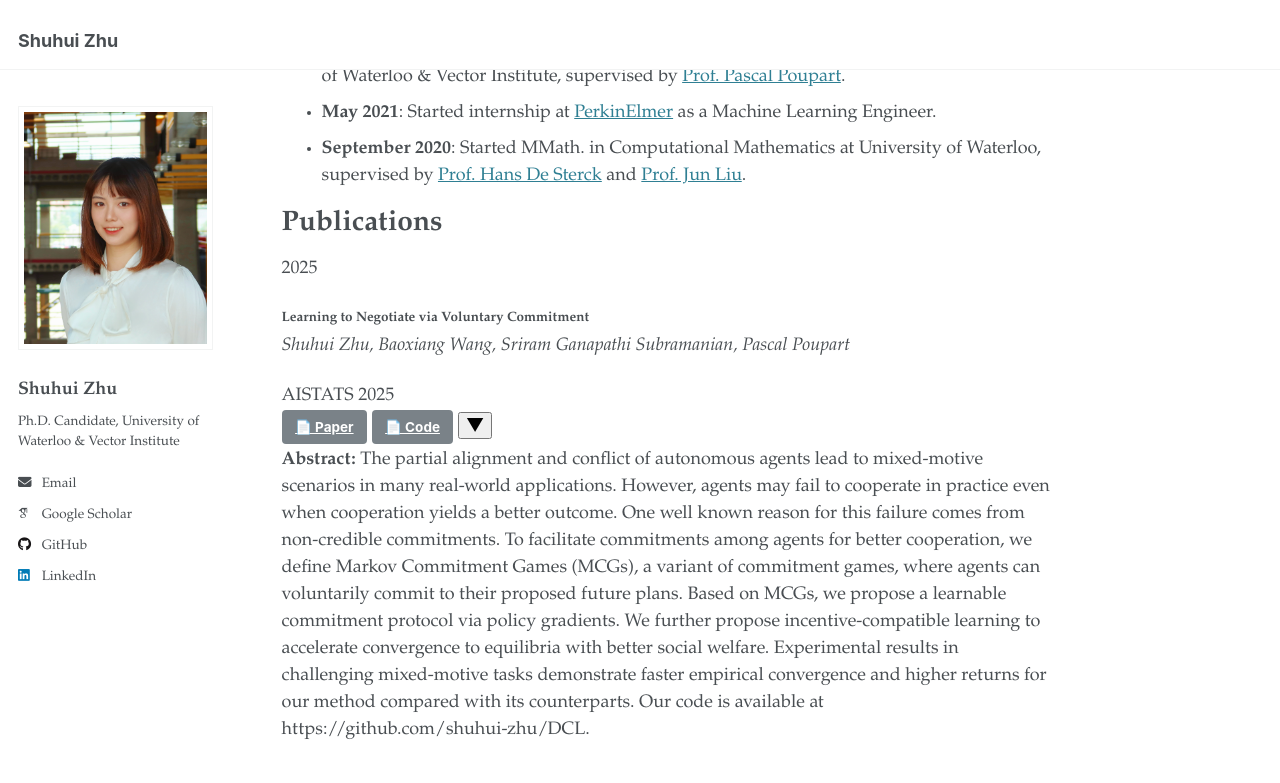
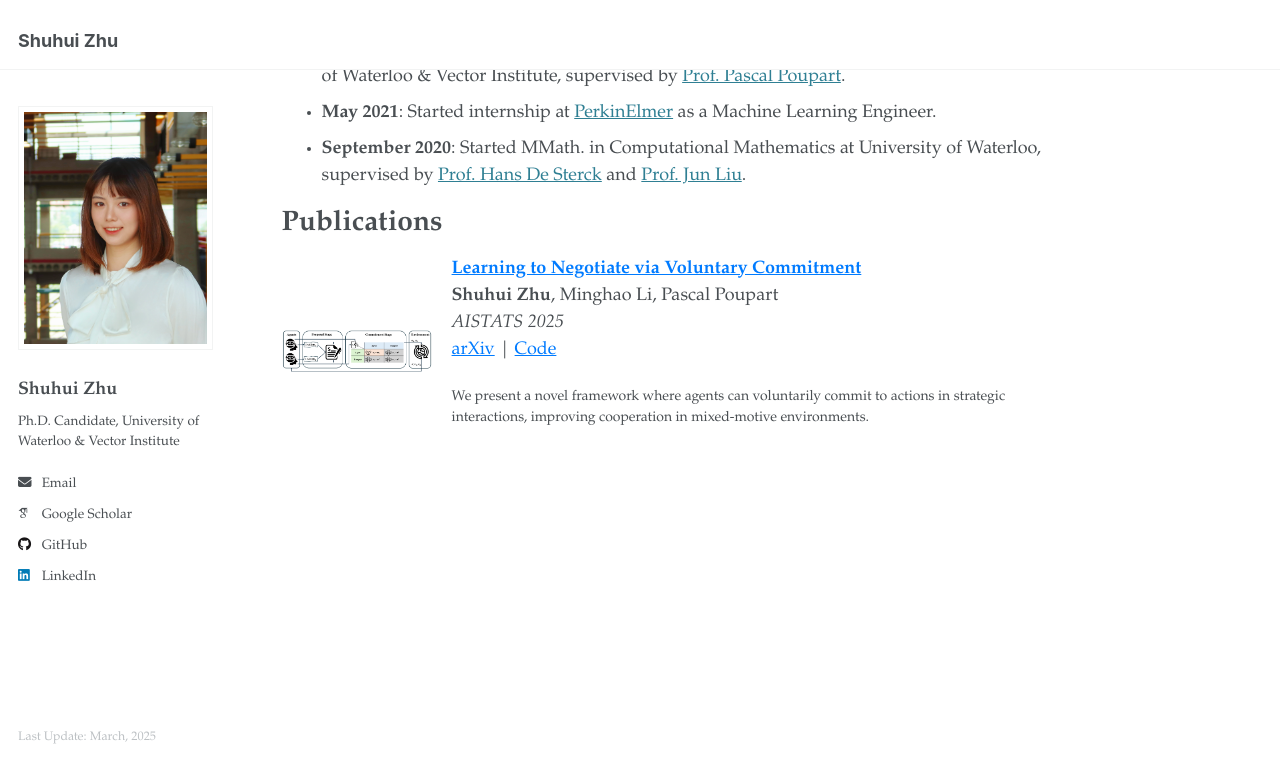
Before and after one commit to shuhui-zhu/shuhui-zhu.github.io, a Jekyll site: the page built from _pages/about.md, in a window 1280 px wide and 900 px high, scrolled down 526 px. Shown: the top 783 px of the window. Built offline with Jekyll 4.4.1, drawn with Linux system fonts in a browser that asks for light colours; some web fonts are replaced.

Commit message:
add figure to paper

```diff
--- a/_pages/about.md
+++ b/_pages/about.md
@@ -23,19 +23,22 @@ News
 
 Publications
 ======
-<div class="timeline">
-  <div class="timeline-item">
-    <div class="timeline-year">2025</div>
-    <div class="timeline-content">
-      <h4>Learning to Negotiate via Voluntary Commitment</h4>
-      <p><i>Shuhui Zhu, Baoxiang Wang, Sriram Ganapathi Subramanian, Pascal Poupart</i></p>
-      <span class="label">AISTATS 2025</span><br>
-      <a href="https://openreview.net/forum?id=DZwHPyPeZO" target="_blank" class="btn">📄 Paper</a>
-      <a href="https://github.com/shuhui-zhu/DCL" target="_blank" class="btn">📄 Code</a>
-      <button class="toggle-abstract" onclick="toggleAbstract('abstract1')">▼</button>
-      <div id="abstract1" class="abstract-content">
-        <p><strong>Abstract:</strong> The partial alignment and conflict of autonomous agents lead to mixed-motive scenarios in many real-world applications. However, agents may fail to cooperate in practice even when cooperation yields a better outcome. One well known reason for this failure comes from non-credible commitments. To facilitate commitments among agents for better cooperation, we define Markov Commitment Games (MCGs), a variant of commitment games, where agents can voluntarily commit to their proposed future plans. Based on MCGs, we propose a learnable commitment protocol via policy gradients. We further propose incentive-compatible learning to accelerate convergence to equilibria with better social welfare. Experimental results in challenging mixed-motive tasks demonstrate faster empirical convergence and higher returns for our method compared with its counterparts. Our code is available at https://github.com/shuhui-zhu/DCL.</p>
-      </div>
-    </div>
+<div style="display: flex; align-items: center; margin-bottom: 20px;">
+  <div style="flex: 0 0 150px; margin-right: 20px;">
+    <img src="images/MCG.jpg" alt="Paper Figure" width="200">
+  </div>
+  <div>
+    <p>
+      <a href="https://openreview.net/forum?id=DZwHPyPeZO" style="font-size: 18px; font-weight: bold; color: #007bff;">
+        Learning to Negotiate via Voluntary Commitment
+      </a><br>
+      <b>Shuhui Zhu</b>, Minghao Li, Pascal Poupart<br>
+      <i>AISTATS 2025</i> <br>
+      <a href="https://arxiv.org/abs/your-paper-id" style="color: #007bff;">arXiv</a> |
+      <a href="https://github.com/your-github-repo" style="color: #007bff;">Code</a>
+    </p>
+    <p style="font-size: 14px;">
+      We present a novel framework where agents can voluntarily commit to actions in strategic interactions, improving cooperation in mixed-motive environments.
+    </p>
   </div>
 </div>
```
Also changed, not shown: images/MCG.jpg (added), 1 other file.
